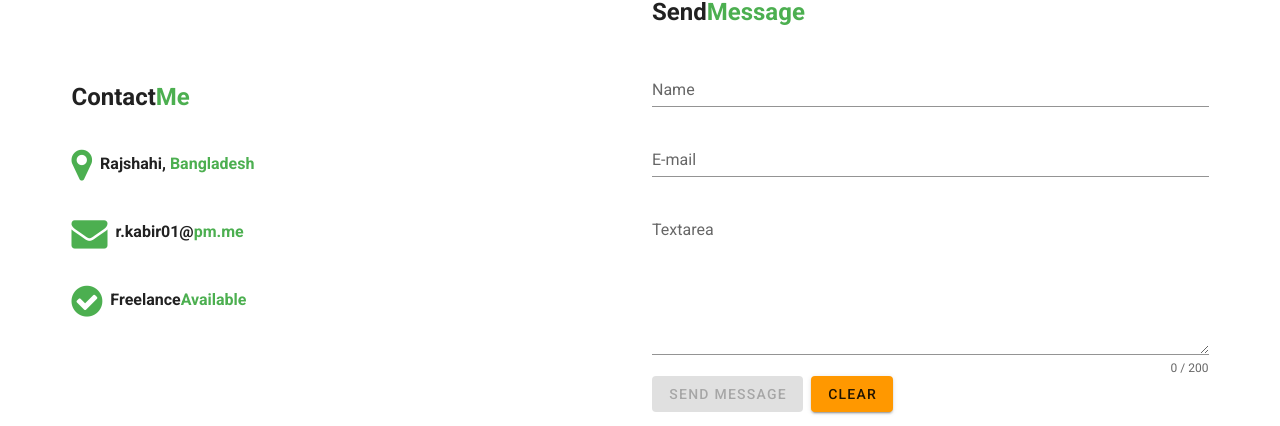
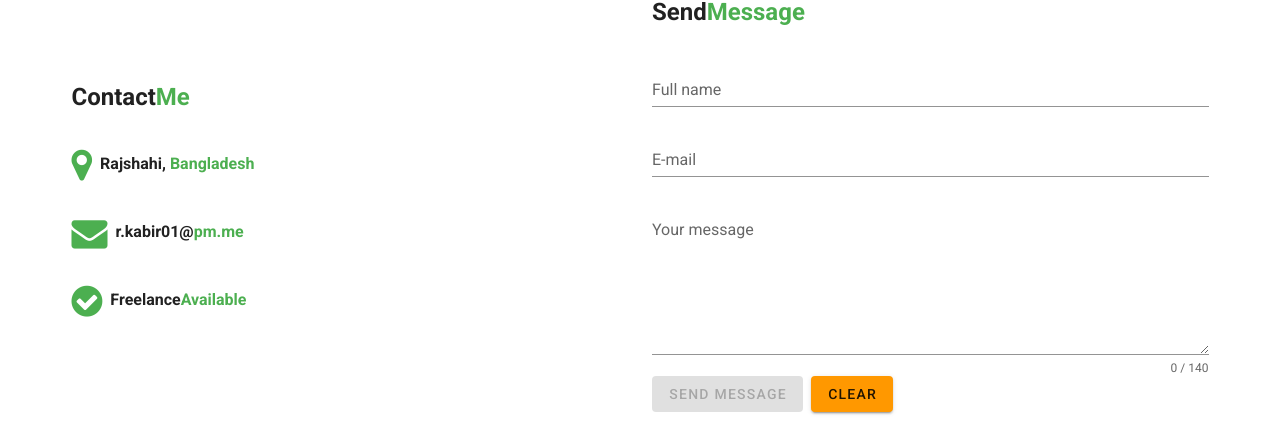
Before and after one commit to iraihankabir/iraihankabir.github.io, a Vue app: page /contact in a window 1280 px wide. Shown: the part 118-544 px from the top of the page. Built offline with nearby package versions, Linux system fonts and the light colour scheme.

Commit message:
updated form

```diff
--- a/src/views/Contact.vue
+++ b/src/views/Contact.vue
@@ -36,7 +36,7 @@
             background-color="transparent"
             v-model="name"
             :error-messages="nameErrors"
-            label="Name"
+            label="Full name"
             required
             @blur="$v.name.$touch()"
           ></v-text-field>
@@ -54,10 +54,10 @@
           <v-textarea
             color="green"
             background-color="transparent"
-            :counter="200"
+            :counter="140"
             :error-messages="bodyErrors"
             v-model="body"
-            label="Textarea"
+            label="Your message"
             name="body"
             @blur="$v.body.$touch()"
           ></v-textarea>
```
